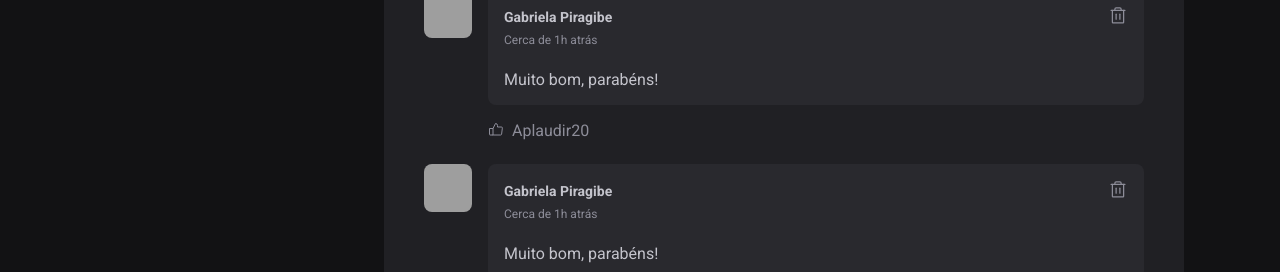
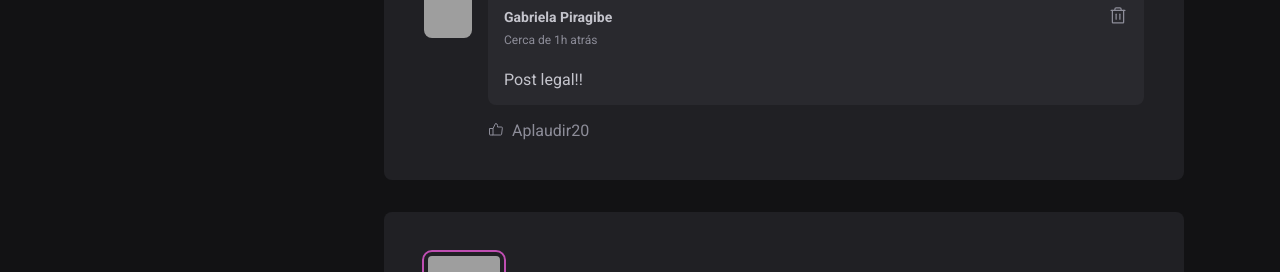
Before and after one commit to gabipiragibe/rocketseat-react, a React (Vite) app: page / in a window 1280 px wide. Shown: the part 680-952 px from the top of the page. Built offline with nearby package versions, Linux system fonts and the light colour scheme; grey boxes are pictures that could not be loaded.

Commit message:
feat: Add state for comments

```diff
--- a/src/App.jsx
+++ b/src/App.jsx
@@ -29,7 +29,7 @@ const posts = [
     id: 2,
     author: {
       avatarUrl:
-        "https://media.licdn.com/dms/image/v2/D4D35AQEjpfeuXEH55w/profile-framedphoto-shrink_800_800/profile-framedphoto-shrink_800_800/0/1726665683867?e=1729036800&v=beta&t=XvMZql5Vm3-7cFKRVm6YVYHD6Qa2zbRfCAOdih1BMiA",
+        "https://media.licdn.com/dms/image/v2/D4D35AQEjpfeuXEH55w/profile-framedphoto-shrink_400_400/profile-framedphoto-shrink_400_400/0/1726665683867?e=1730754000&v=beta&t=aIMQGKEBsWnZR6QEuaCvCwexY9ymlriJ8FsjKGczqEw",
       name: "Aline Soares",
       role: "Recruiter",
     },
--- a/src/components/Comment/index.jsx
+++ b/src/components/Comment/index.jsx
@@ -2,7 +2,7 @@ import { ThumbsUp, Trash } from "phosphor-react";
 import * as S from "./styles";
 import { Avatar } from "../Avatar";
 
-export const Comment = () => {
+export const Comment = ({ content }) => {
   return (
     <S.Container>
       <Avatar
@@ -26,7 +26,7 @@ export const Comment = () => {
               <Trash size={20} />
             </S.DeleteButton>
           </S.Header>
-          <p>Muito bom, parabéns!</p>
+          <p>{content}</p>
         </S.CommentContent>
         <S.Footer>
           <S.FooterButton>
--- a/src/components/PostComponent/index.jsx
+++ b/src/components/PostComponent/index.jsx
@@ -7,9 +7,10 @@ import { useState } from "react";
 
 export const PostComponent = ({ author, publishedAt, content }) => {
   const [comments, setComments] = useState([
-    1,
-    2,
+    "Post legal!!"
   ])
+  const [newCommentText, setnewCommentText] = useState('');
+
   const publishedDataFormatted = format(
     publishedAt,
     "d 'de' LLLL 'às' HH:mm'h'",
@@ -26,7 +27,13 @@ export const PostComponent = ({ author, publishedAt, content }) => {
   const handleCreateNewComment = () => {
     event.preventDefault()
 
-    setComments([...comments, comments.length + 1])
+    setComments([...comments, newCommentText]);
+    setnewCommentText('');
+
+  }
+
+  const handleNewCommentChange = () => {
+    setnewCommentText(event.target.value);
   }
 
   return (
@@ -46,6 +53,7 @@ export const PostComponent = ({ author, publishedAt, content }) => {
           {publishedDateRelativeToNow}
         </S.PostTime>
       </S.Header>
+
       <div content>
         {content.map((item, index) => {
           if (item.type === "paragraph") {
@@ -62,7 +70,9 @@ export const PostComponent = ({ author, publishedAt, content }) => {
 
       <S.CommentForm onSubmit={handleCreateNewComment}>
         <strong>Deixe seu feedback</strong>
-        <textarea placeholder="Escreva seu comentário" />
+
+        <textarea name="comment" placeholder="Escreva seu comentário" value={newCommentText} onChange={handleNewCommentChange}/>
+
         <S.DisplayButton>
           <S.CommentButton type="submit">Publicar</S.CommentButton>
         </S.DisplayButton>
@@ -70,7 +80,7 @@ export const PostComponent = ({ author, publishedAt, content }) => {
       <S.CommentList>
         {comments.map((comment) => (
           //pra cada comentário retorna um componente de comentário
-          <Comment key={comment.id} content={comment.content} />
+          <Comment key={comment} content={comment} />
         ))}
       </S.CommentList>
     </S.Container>
```
